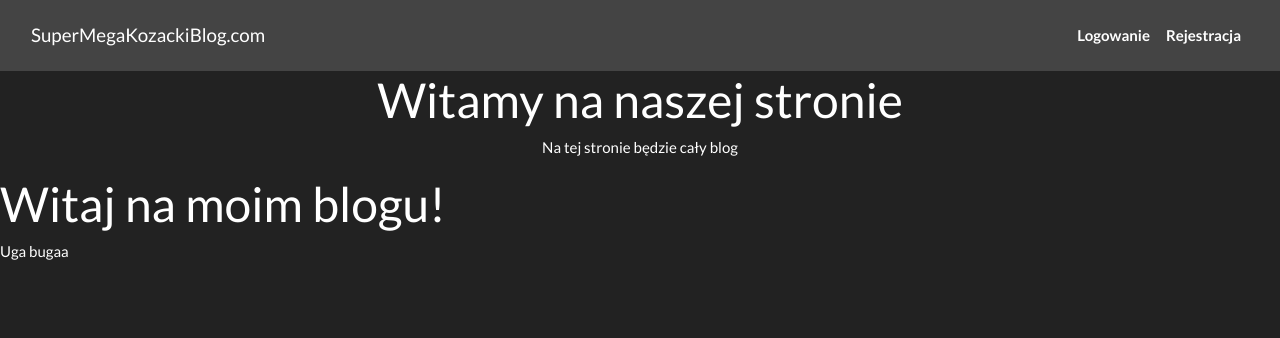
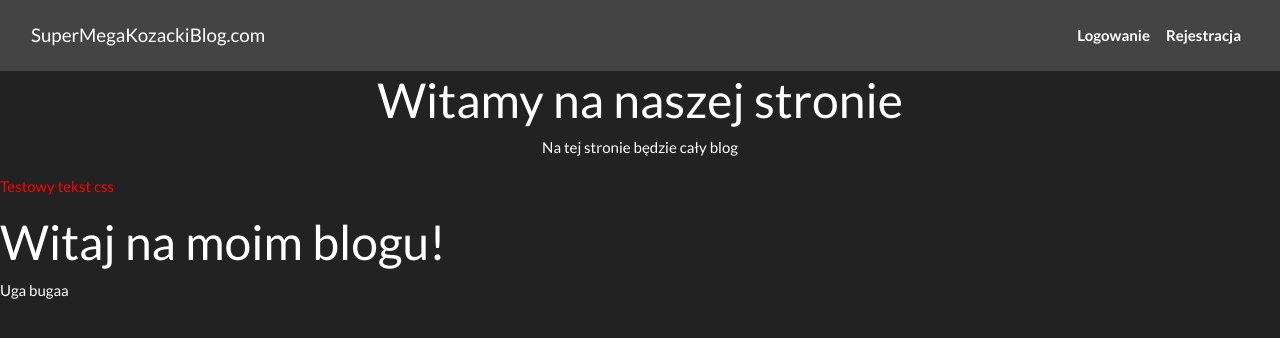
Before and after one commit to SzymonBartkowiak43/PythonBlog, a Django app: page / in a window 1280 px wide. Shown: the top 338 px of the page. Run offline with Django 5.2, Linux system fonts and the light colour scheme; some libraries are stand-ins or nearby versions.

Commit message:
05.09_12:37-css

```diff
--- a/blogi/settings.py
+++ b/blogi/settings.py
@@ -125,3 +125,5 @@
 # https://docs.djangoproject.com/en/5.0/ref/settings/#default-auto-field
 
 DEFAULT_AUTO_FIELD = 'django.db.models.BigAutoField'
+
+STATICFILES_DIRS = [BASE_DIR / 'static']
--- /dev/null
+++ b/mainapp/static/css/base.css
@@ -0,0 +1,3 @@
+.test{
+    color:red;
+}
--- a/mainapp/templates/base.html
+++ b/mainapp/templates/base.html
@@ -3,6 +3,8 @@
 <head>
     <meta charset="UTF-8">
     <meta name="viewport" content="width=device-width, initial-scale=1.0">
+    {% load static %}
+    <link rel="stylesheet" href="{% static 'css/base.css' %}">
     <link rel="stylesheet" href="https://cdn.jsdelivr.net/npm/bootswatch@4.5.2/dist/darkly/bootstrap.min.css" integrity="sha384-nNK9n28pDUDDgIiIqZ/MiyO3F4/9vsMtReZK39klb/MtkZI3/LtjSjlmyVPS3KdN" crossorigin="anonymous">
     <title>{% block title %}Mój Blog{% endblock %}</title>
 </head>
@@ -37,6 +39,7 @@
         </nav>
         <h1 style="text-align: center;">Witamy na naszej stronie</h1>
         <p style="text-align: center;">Na tej stronie będzie cały blog</p>
+        <p class="test">Testowy tekst css</p>
     </header>
     <main>
         {% block content %}
```
